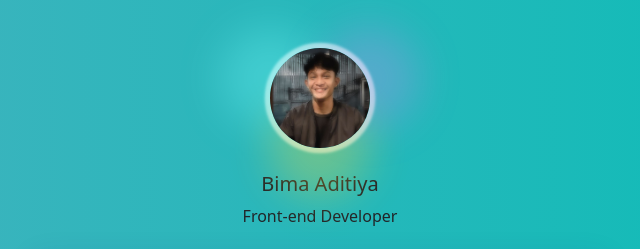
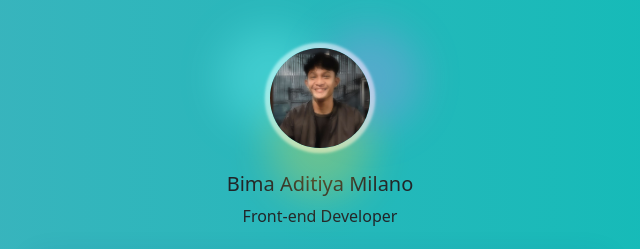
Before and after one commit to Bimaaditiya/Linktree, a plain HTML site: page index.html in a window 1280 px wide. Shown: the top 249 px of the page, 320-960 px from the left. Drawn offline with nearby package versions, Linux system fonts and the light colour scheme.

Commit message:
Update name from 'Bima Aditiya' to 'Bima Aditiya Milano'

```diff
--- a/index.html
+++ b/index.html
@@ -28,7 +28,7 @@
             </section>
             <section class="description">
                 <div class="name">
-                    <h5>Bima Aditiya</h5>
+                    <h5>Bima Aditiya Milano</h5>
                 </div>
                 <div class="desc">
                     <p>Front-end Developer</p>
```
